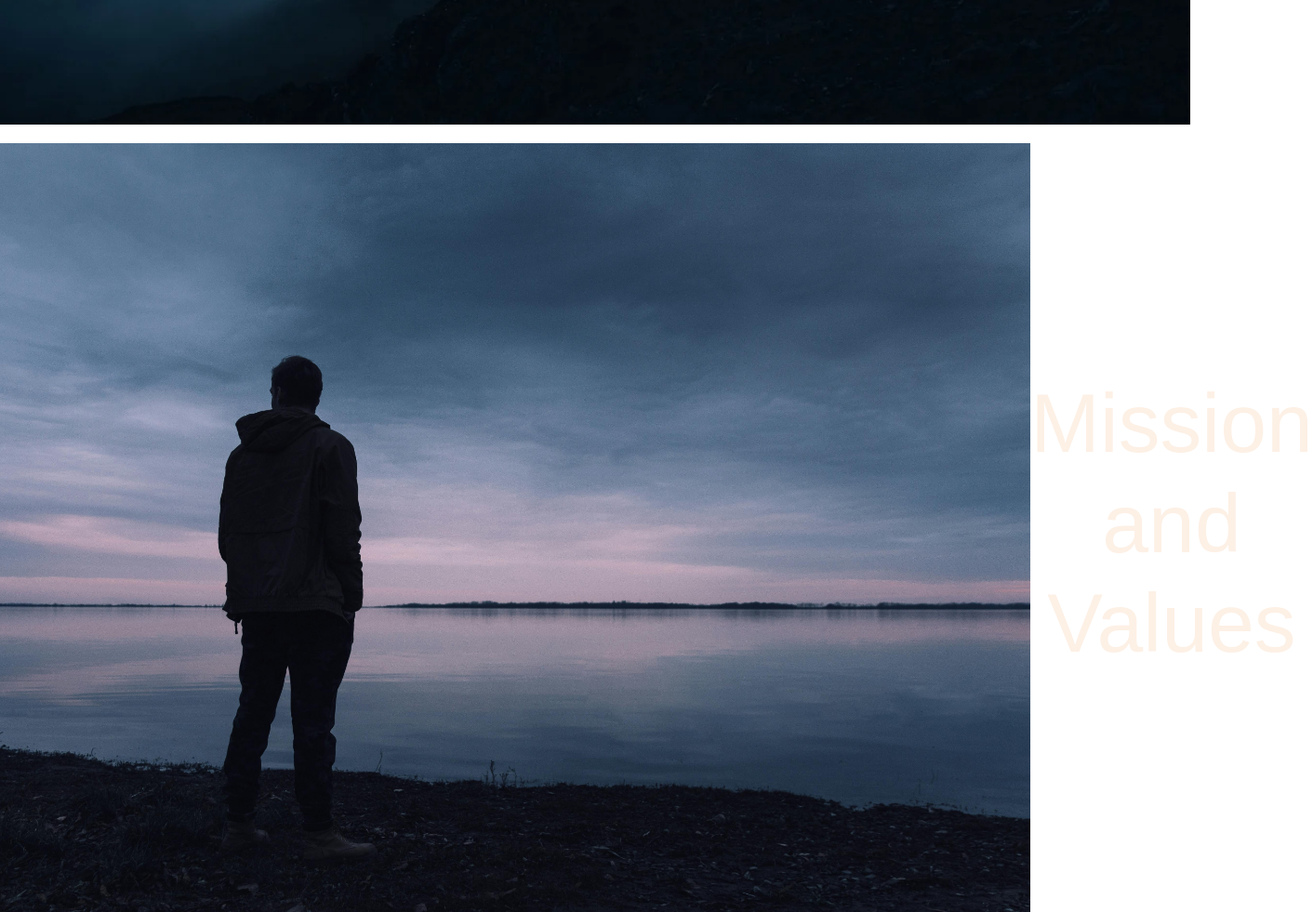
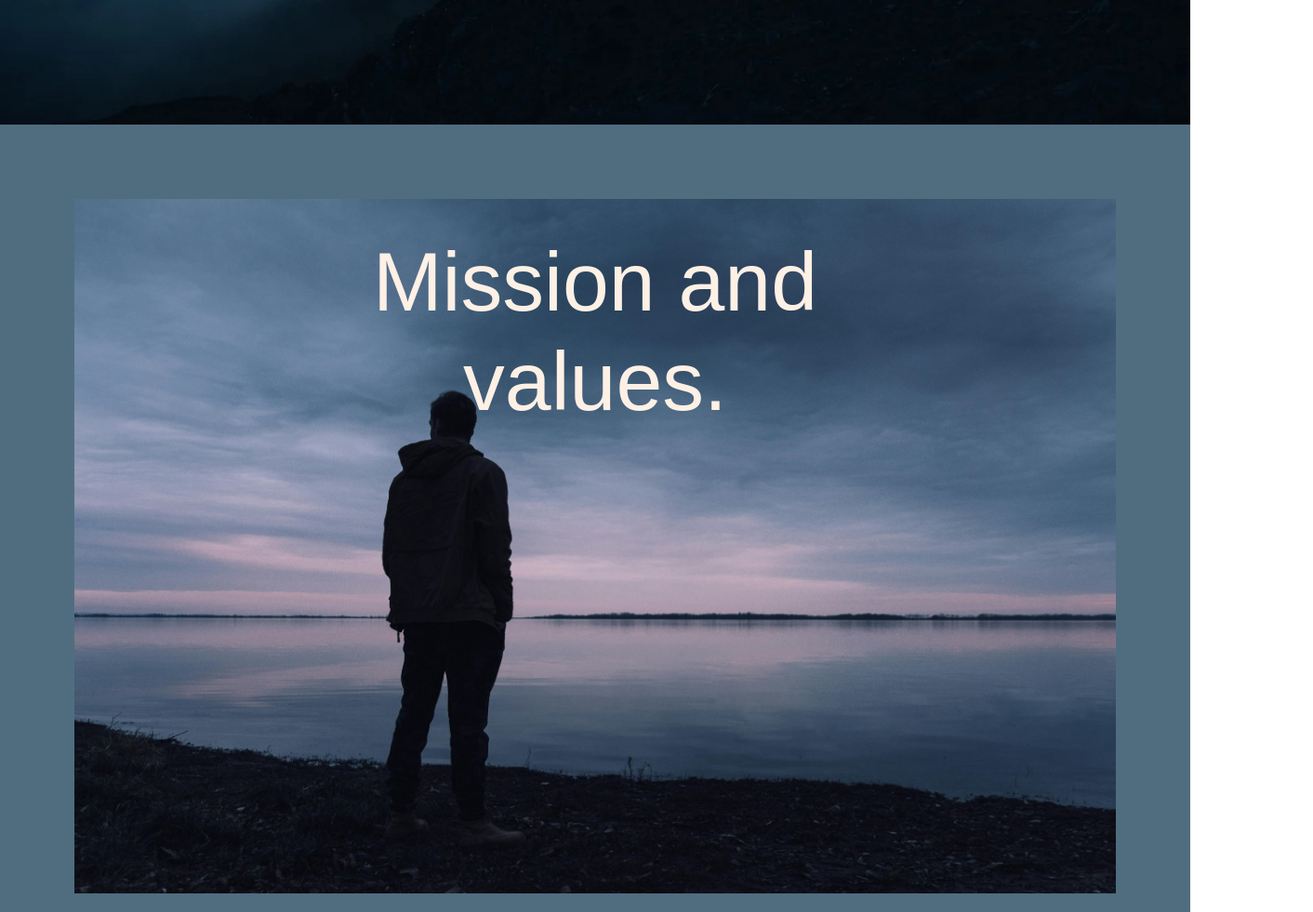
Before and after one commit to Ben8373/You-Are-Not-Alone, a plain HTML site: page index.html in a window 1280 px wide. Shown: the part 720-1701 px from the top of the page at 93% size, 1412 px wide, since content can reach past the window. Drawn offline with nearby package versions, Linux system fonts and the light colour scheme; a web font is replaced by a local one.

Commit message:
Fix mission section heading and layout

```diff
--- a/assets/css/style.css
+++ b/assets/css/style.css
@@ -33,6 +33,8 @@
 
 
 .custom-color { color: #fdf0e5; /* your HEX color */ }
+
+
 
 .main-section{
   background-color: var(--bg-light);
@@ -75,15 +77,47 @@
   font-size: clamp(2.5rem, 7vw, 6rem);
 }
 
-.heading-large {
-  font-size: 4.5rem;
-  color: #132936;
+
+.mssion-title {
+  font-size: clamp(1.5rem, 7vw, 1.5rem);
+  white-space: nowrap;
 }
 
 #mission-container {
-  position: relative;
+  width: 100%;
+
+}
+
+.mission-content {
+  color:#fcf9f3;
   text-align: center;
-  padding: 20px;
+  z-index: 2;
+  position: absolute;
+  top: 25%;
+  left: 50%;
+  transform: translate(-50%, -50%);
+}
+
+.mission-content h2 {
+  font-size: clamp(2.5rem, 7vw, 4rem);
+  margin-bottom: 1rem;
+  font-weight: 300;
+  letter-spacing: 0.2rem;
+}
+
+
+mission-content p {
+  font-size: 1.8rem;
+}
+
+.mission-image-frame {
+    width: 100%;
+    padding: 5rem;
+  padding-left: 5rem;
+    padding-right: 5rem;
+    background: #506d7f;
+    margin: 0 auto;
+    position: relative;
 }
 
 #contact-section {
@@ -93,7 +127,7 @@
 
 .contact-image {
     width: 100%;
-    height: 600px;
+    height: 500px;
     object-fit: cover;
 }
 
--- a/index.html
+++ b/index.html
@@ -80,18 +80,21 @@
 
     <main>
   <section
-        class="container-fluid"
+    class="container-fluid px-0"
     id="mission-container"
     aria-label="mission and values"
    >
+  <div class="mission-image-frame">
     <img
       src="assets/images/pexels-lukas-rychvalsky-670720.jpg"
       class="img-fluid"
       alt="Mission and Values Image"
     />
-        <h2 class="cal-sans-regular custom-color hero-title">
-          Mission and Values
-        </h2>
+
+    <div class="mission-content">
+      <h1 class="cal-sans-regular custom-color hero-title">Mission and values.</h1>
+    </div>
+  </div>
 </section>
       <section
         class="container-fluid"
```
Lines whose indentation alone changed are shown as unchanged.
